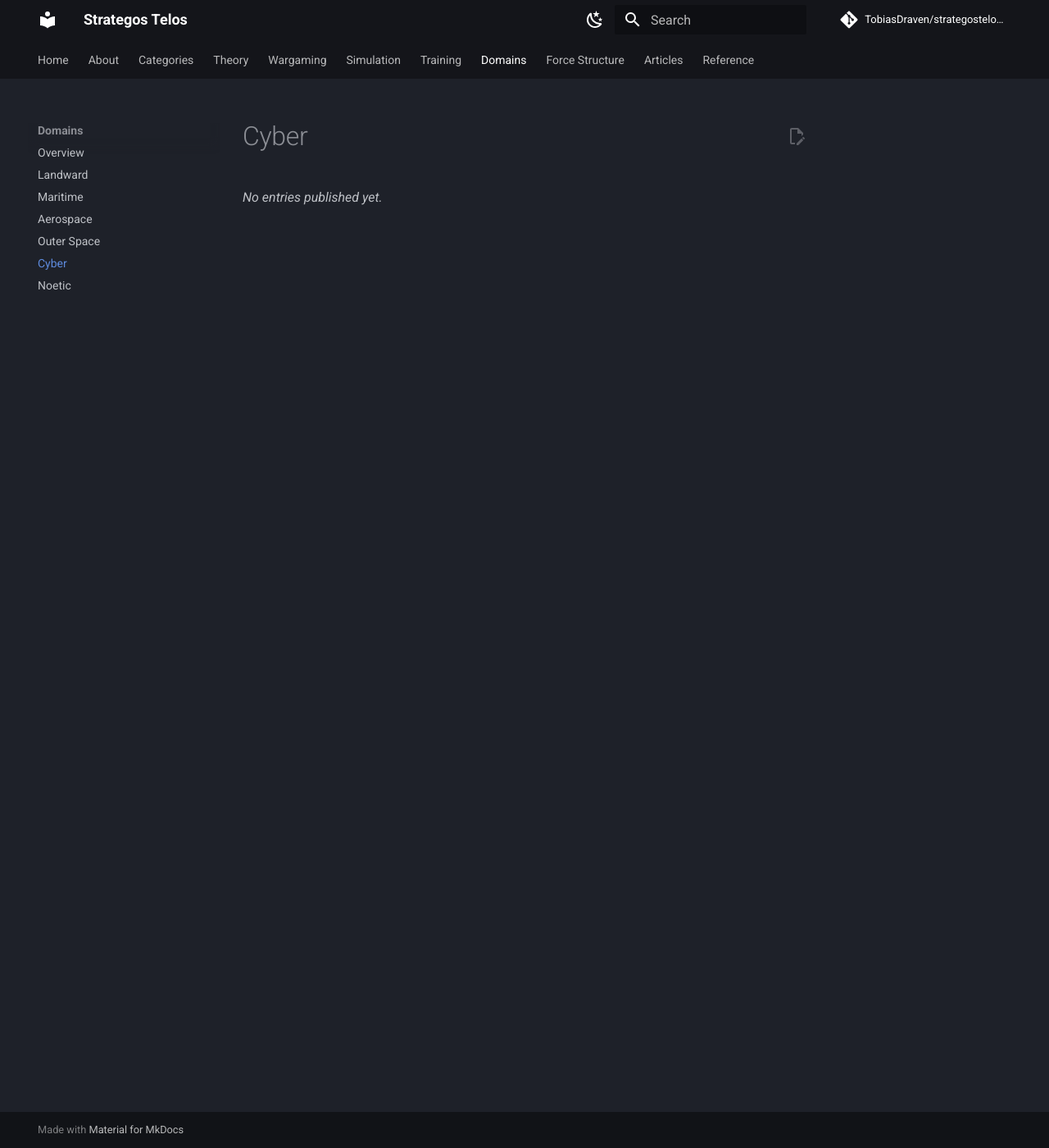
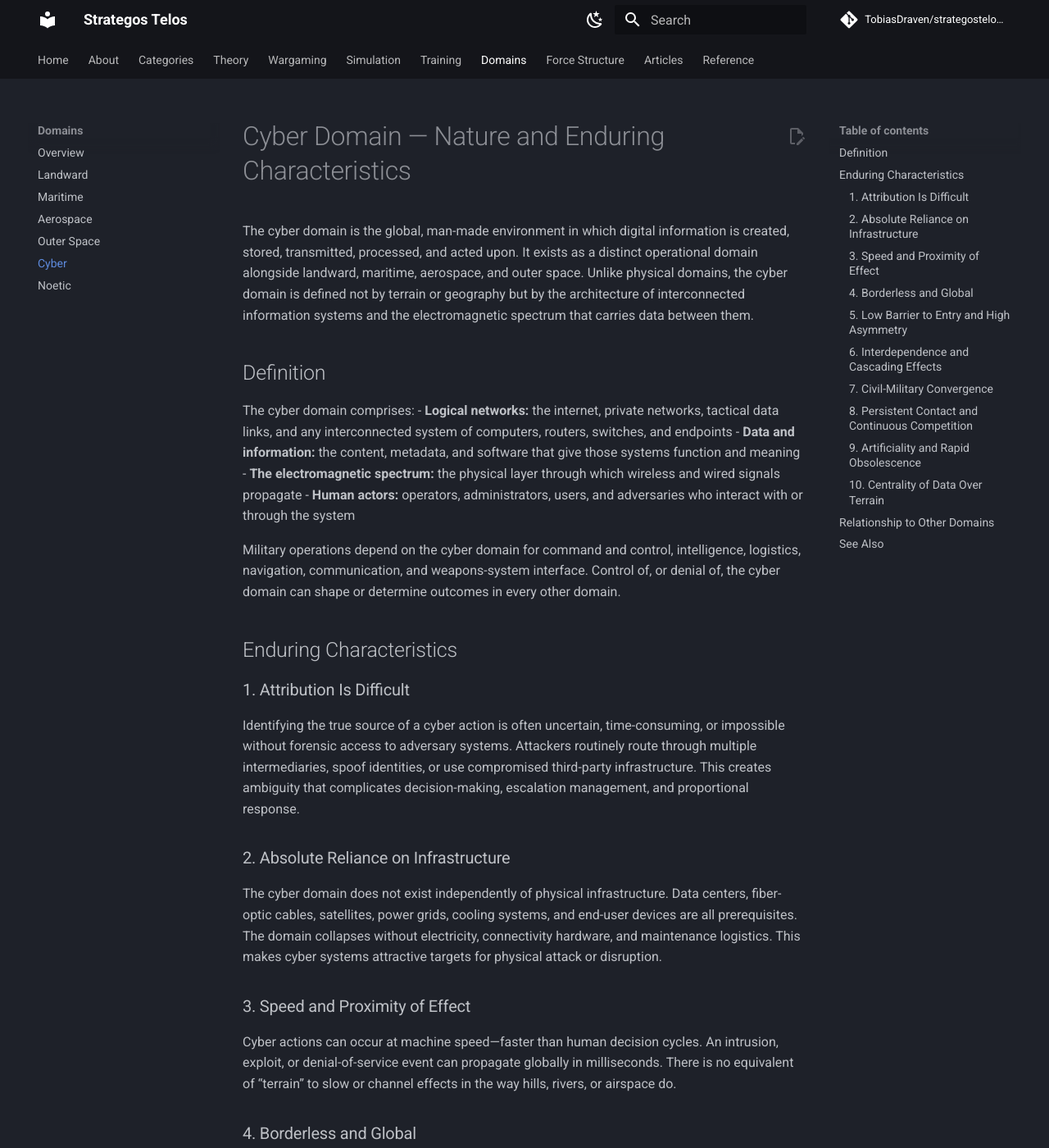
Before and after one commit to TobiasDraven/strategostelos-wiki, an MkDocs documentation site: the page built from docs/domains/cyber.md, in a window 1280 px wide and 1400 px high. Shown: the whole window at 82% size. Built offline with MkDocs 1.6.1 and Material for MkDocs 9.7.7, drawn with Linux system fonts in a browser that asks for light colours; comment, search, counter and statistics services are not loaded; some of the changed text lies outside the part shown.

Commit message:
Add foundational page: Cyber Domain — Nature and Enduring Characteristics

```diff
--- a/docs/domains/cyber.md
+++ b/docs/domains/cyber.md
@@ -1,3 +1,69 @@
-# Cyber
+# Cyber Domain — Nature and Enduring Characteristics
 
-_No entries published yet._
+The cyber domain is the global, man-made environment in which digital information is created, stored, transmitted, processed, and acted upon. It exists as a distinct operational domain alongside landward, maritime, aerospace, and outer space. Unlike physical domains, the cyber domain is defined not by terrain or geography but by the architecture of interconnected information systems and the electromagnetic spectrum that carries data between them.
+
+## Definition
+
+The cyber domain comprises:
+- **Logical networks:** the internet, private networks, tactical data links, and any interconnected system of computers, routers, switches, and endpoints
+- **Data and information:** the content, metadata, and software that give those systems function and meaning
+- **The electromagnetic spectrum:** the physical layer through which wireless and wired signals propagate
+- **Human actors:** operators, administrators, users, and adversaries who interact with or through the system
+
+Military operations depend on the cyber domain for command and control, intelligence, logistics, navigation, communication, and weapons-system interface. Control of, or denial of, the cyber domain can shape or determine outcomes in every other domain.
+
+## Enduring Characteristics
+
+### 1. Attribution Is Difficult
+
+Identifying the true source of a cyber action is often uncertain, time-consuming, or impossible without forensic access to adversary systems. Attackers routinely route through multiple intermediaries, spoof identities, or use compromised third-party infrastructure. This creates ambiguity that complicates decision-making, escalation management, and proportional response.
+
+### 2. Absolute Reliance on Infrastructure
+
+The cyber domain does not exist independently of physical infrastructure. Data centers, fiber-optic cables, satellites, power grids, cooling systems, and end-user devices are all prerequisites. The domain collapses without electricity, connectivity hardware, and maintenance logistics. This makes cyber systems attractive targets for physical attack or disruption.
+
+### 3. Speed and Proximity of Effect
+
+Cyber actions can occur at machine speed—faster than human decision cycles. An intrusion, exploit, or denial-of-service event can propagate globally in milliseconds. There is no equivalent of “terrain” to slow or channel effects in the way hills, rivers, or airspace do.
+
+### 4. Borderless and Global
+
+Data and signals ignore national boundaries, sovereign airspace, and traditional zones of control. A packet may transit multiple jurisdictions in a single trip. This makes unilateral control impractical and cooperation or norms essential for stability.
+
+### 5. Low Barrier to Entry and High Asymmetry
+
+Sophisticated capabilities can be developed or acquired at relatively low cost compared with conventional weapons systems. A skilled individual or small group can achieve effects historically associated with nation-state military forces. This democratizes access to disruptive capability and expands the field of potential adversaries.
+
+### 6. Interdependence and Cascading Effects
+
+Civilian and military networks are deeply intertwined. Power utilities, financial systems, transport networks, and healthcare systems all rely on cyber infrastructure. An attack on one node can cascade across sectors and domains. This creates both vulnerability and a need for whole-of-society approaches to defense.
+
+### 7. Civil-Military Convergence
+
+The same infrastructure, software, and personnel often serve both civilian and military functions. Commercial satellite imagery, undersea cables, cloud services, and GPS are used by civilians and militaries alike. This blurs the traditional separation between civil and military domains and complicates targeting, protection, and rules of engagement.
+
+### 8. Persistent Contact and Continuous Competition
+
+Unlike physical domains, where forces may contact each other episodically, cyber actors operate in persistent contact. Intrusions, scanning, probing, and low-level exploitation occur continuously, even in peacetime. Competition therefore does not have a clear start or stop; it is ongoing and embedded in normal network operations.
+
+### 9. Artificiality and Rapid Obsolescence
+
+The cyber domain is entirely man-made and engineered. Its geography—network topology, protocols, software architectures—changes as technology evolves. Capabilities, vulnerabilities, and defensive methods can become obsolete in months or years, unlike terrain features or weapon systems that may remain relevant for decades.
+
+### 10. Centrality of Data Over Terrain
+
+Outcome is determined less by control of physical space and more by control, integrity, and availability of data. Information superiority—knowing, influencing, or denying what the adversary knows—can be more decisive than physical position. This inverts traditional terrain-centric doctrine and demands new mental models for planning and command.
+
+## Relationship to Other Domains
+
+The cyber domain does not replace physical domains; it shapes and enables them. Modern landward, maritime, aerospace, and space operations depend on cyber systems for navigation, targeting, communication, and logistics. Conversely, kinetic action can disable or destroy critical cyber infrastructure. Effective military strategy therefore treats cyber as an integrated component of multi-domain operations, not as a standalone specialty.
+
+## See Also
+
+- [Simulation](../simulation/index.md) — modeling and simulation of cyber-physical systems
+- [Wargaming](../wargaming/index.md) — methods for exploring cyber decision-making and escalation
+- [Domains](../domains/index.md) — overview of all operational domains
+
+---
+
+*This entry is part of the Strategos Telos encyclopedia. It is intended to be generalizable to military doctrine and academic study worldwide.*
```
